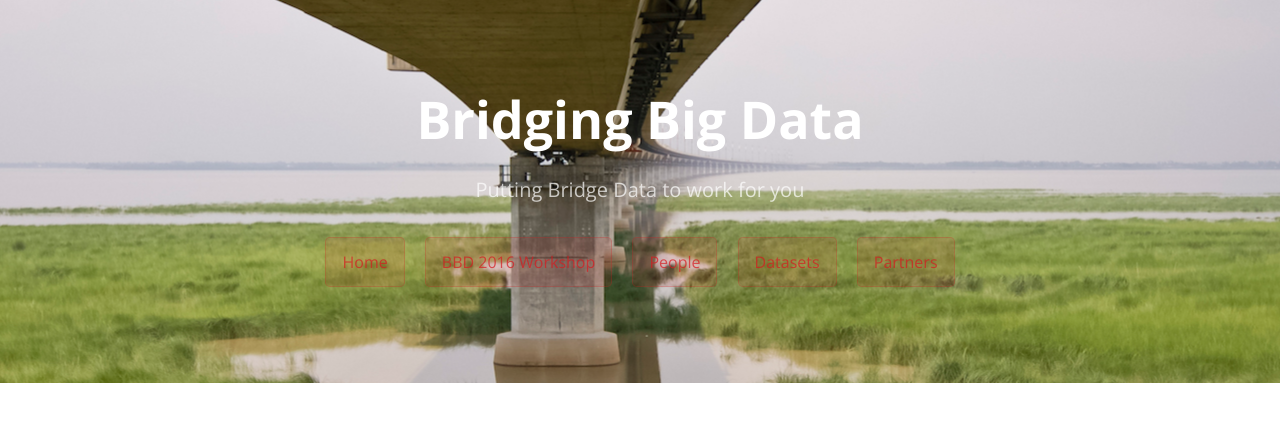
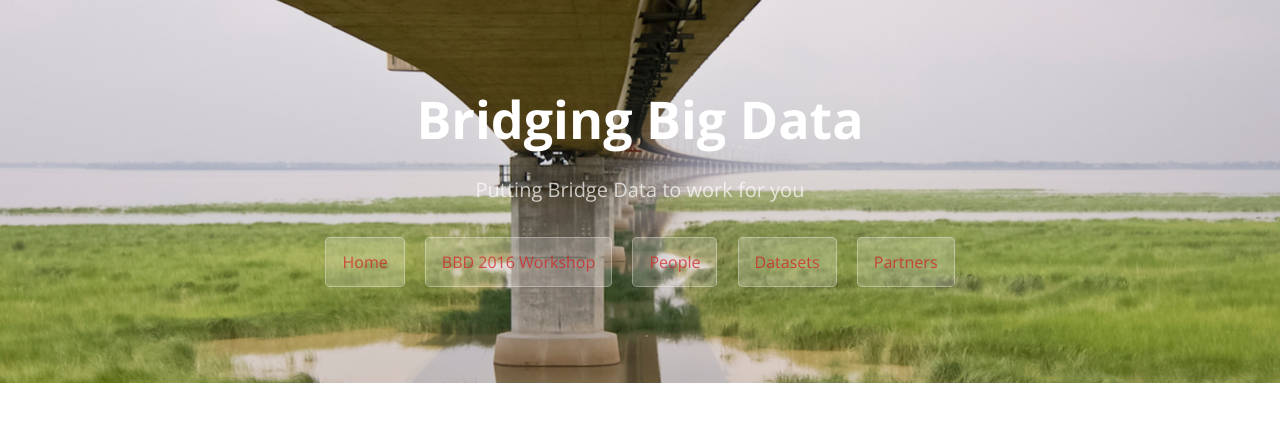
Before and after one commit to BridgingBigData/BridgingBigData.github.io, a Jekyll site: the page built from index.md, in a window 1280 px wide. Shown: the top 422 px of the page. Built offline with Jekyll 4.4.1, drawn with Linux system fonts in a browser that asks for light colours.

Commit message:
Update stylesheet.css

```diff
--- a/assets/stylesheets/stylesheet.css
+++ b/assets/stylesheets/stylesheet.css
@@ -19,8 +19,8 @@ a {
   display: inline-block;
   margin-bottom: 1rem;
   color: rgba(215, 25, 32, 0.7);
-  background-color: rgba(215, 25, 32, 0.1);
-  border-color: rgba(215, 25, 32, 0.2);
+  background-color: rgba(255, 255, 255, 0.2);
+  border-color: rgba(255, 255, 255, 0.3);
   border-style: solid;
   border-width: 1px;
   border-radius: 0.3rem;
@@ -31,8 +31,8 @@ a {
 .btn:hover {
   color: rgba(215, 25, 32, 0.8);
   text-decoration: none;
-  background-color: rgba(215, 25, 32, 0.2);
-  border-color: rgba(215, 25, 32, 0.3); }
+  background-color: rgba(255, 255, 255, 0.3);
+  border-color: rgba(255, 255, 255, 0.4); }
 
 @media screen and (min-width: 64em) {
   .btn {
```
